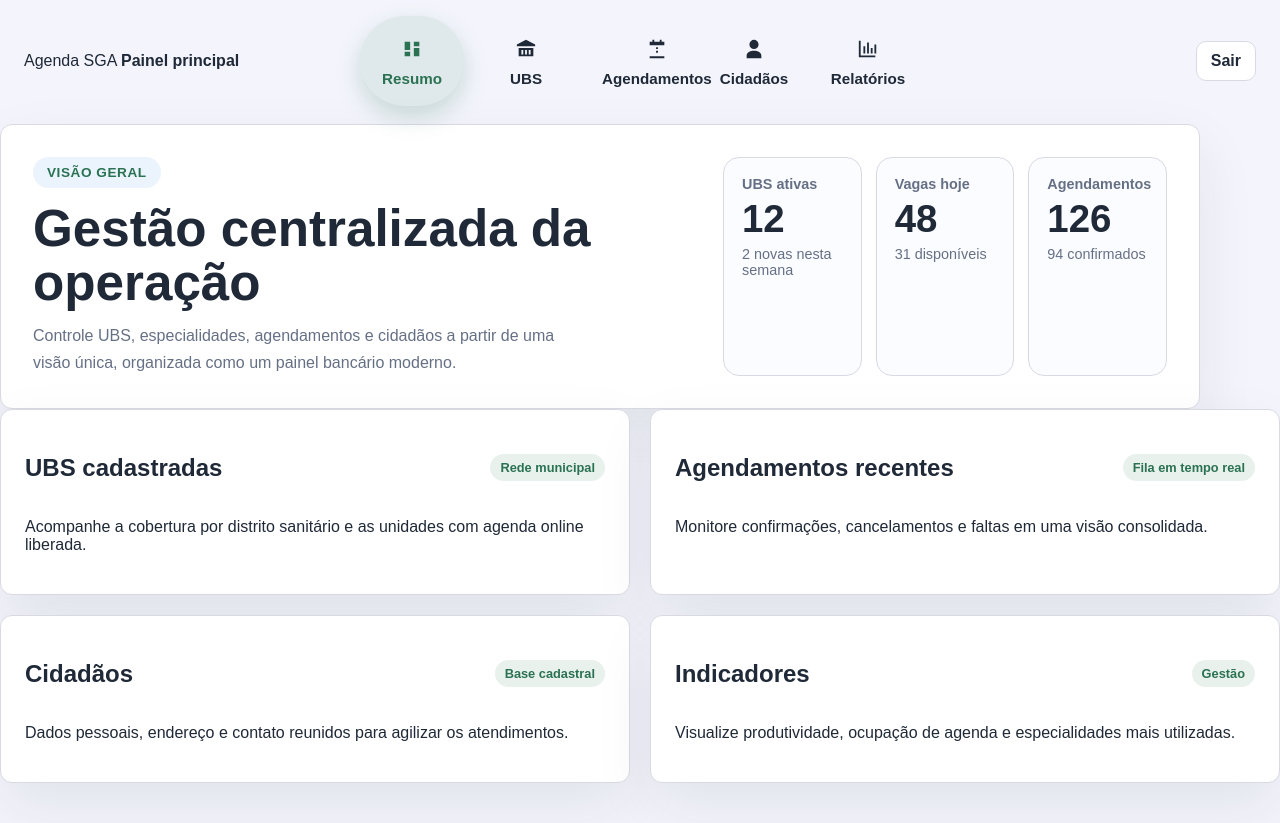
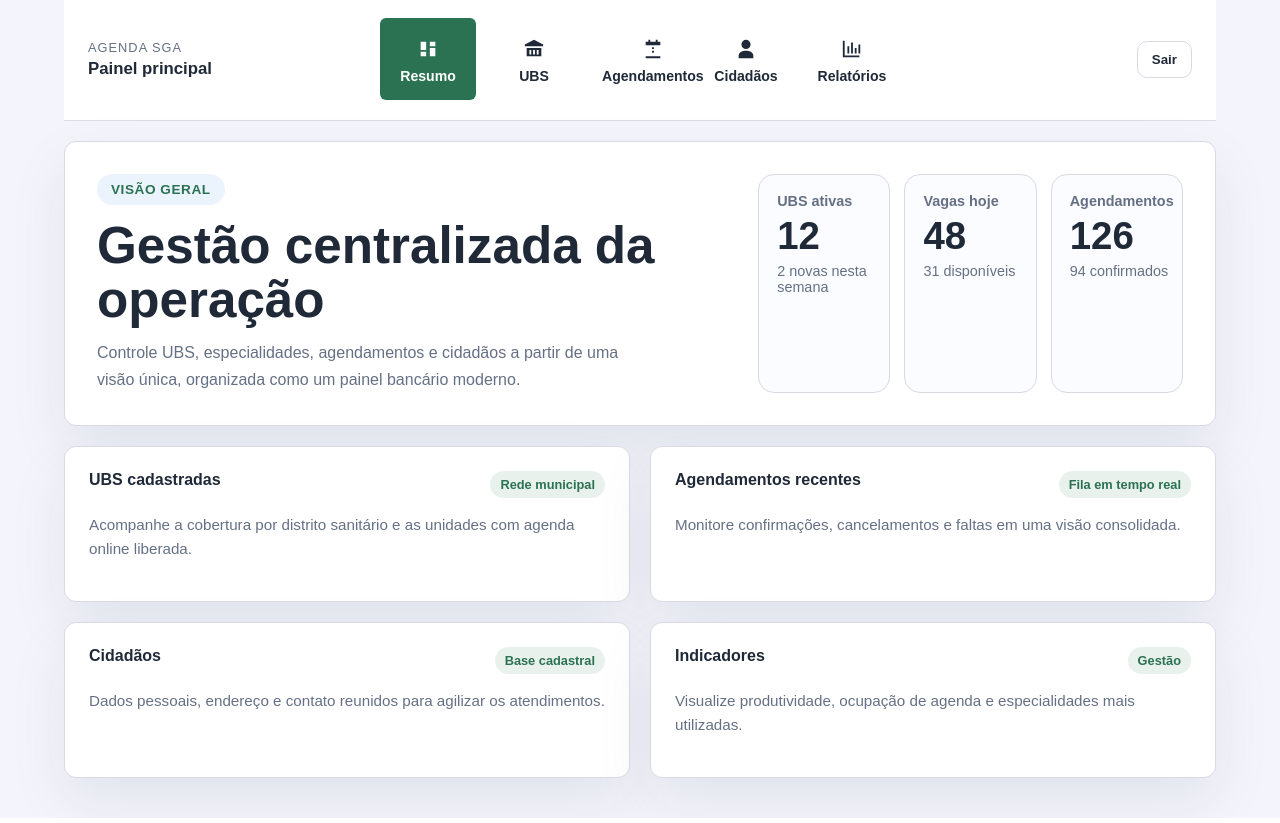
Before and after one commit to pierrecbrito/agenda-sga, a Django app: page /home/ in a window 1280 px wide. Run offline with Django 5.2, Linux system fonts and the light colour scheme; the visitor is signed in with stand-in values (Sample User, id 1).

Commit message:
feat: refine toasts and dashboard header

```diff
--- a/apps/core/templates/core/home.html
+++ b/apps/core/templates/core/home.html
@@ -46,7 +46,10 @@
           </a>
         </nav>
 
-        <a class="dashboard-topbar__action" href="{% url 'logout' %}">Sair</a>
+        <form method="post" action="{% url 'logout' %}" class="dashboard-topbar__logout-form">
+          {% csrf_token %}
+          <button class="dashboard-topbar__action" type="submit">Sair</button>
+        </form>
       </div>
     </header>
 
--- a/static/assets/css/main.css
+++ b/static/assets/css/main.css
@@ -6,6 +6,9 @@
   --text: #1f2937;
   --muted: #667085;
   --primary: #2A7252;
+  --primary-contrast: #ffffff;
+  --primary-soft: rgba(42, 114, 82, 0.12);
+  --info-bg: rgba(0, 99, 223, 0.1);
   --shadow: 0 24px 60px rgba(15, 23, 42, 0.08);
   --radius: 12px;
 }
@@ -86,204 +89,120 @@ body {
 }
 
 .feature-grid {
-    padding: 20px 24px 0;
   display: grid;
   grid-template-columns: repeat(auto-fit, minmax(180px, 1fr));
   gap: 16px;
-    width: 100%;
-    background: rgba(244, 245, 252, 0.88);
-    backdrop-filter: blur(18px);
-    border-bottom: 1px solid rgba(217, 217, 227, 0.9);
-    box-shadow: 0 10px 30px rgba(15, 23, 42, 0.04);
-  }
+  margin-top: 28px;
+}
 
-  .dashboard-topbar__inner {
-    width: min(100%, 1360px);
-    margin: 0 auto;
-    padding: 16px 24px 18px;
-    display: grid;
-    grid-template-columns: 1fr auto 1fr;
-    align-items: center;
-    gap: 20px;
-  }
+.feature-card {
+  background: #fbfcff;
+  border: 1px solid var(--surface-border);
+  border-radius: 16px;
+  padding: 18px;
+}
 
-  .dashboard-topbar__action {
-    justify-self: end;
-    text-decoration: none;
-    color: var(--text);
-    font-weight: 700;
-    padding: 10px 14px;
-    border-radius: 10px;
-    border: 1px solid var(--surface-border);
-    background: #fff;
-  }
+.feature-card__title {
+  margin: 0 0 8px;
+  font-size: 1rem;
+}
 
-  .dashboard-topbar__action:hover {
-    border-color: var(--primary);
-    color: var(--primary);
-  }
+.feature-card__text {
+  color: var(--muted);
+  font-size: 0.95rem;
+  line-height: 1.6;
+}
 
-  .dashboard-menu {
-    display: flex;
-    justify-content: center;
-    align-items: stretch;
-    gap: 10px;
-    flex-wrap: wrap;
-  }
+.dashboard-shell {
+  width: min(100%, 1200px);
+  margin: 0 auto;
+  display: grid;
+  gap: 20px;
+  padding: 0 24px 0;
+}
 
-  .dashboard-menu__link {
-    width: 104px;
-    min-height: 90px;
-    color: var(--text);
-    text-decoration: none;
-    font-weight: 700;
-    font-size: 0.9rem;
-    padding: 12px 10px 10px;
-    border-radius: 18px;
-    display: grid;
-    justify-items: center;
-    align-content: center;
-    gap: 8px;
-    text-align: center;
-    transition: transform 0.2s ease, background-color 0.2s ease, color 0.2s ease;
-  }
+.dashboard-topbar {
+  width: 100%;
+  background: #ffffff;
+  border-bottom: 1px solid rgba(217, 217, 227, 0.9);
+}
 
-  .dashboard-menu__link:hover {
-    transform: translateY(-1px);
-  }
+.dashboard-topbar__inner {
+  width: min(100%, 1360px);
+  margin: 0 auto;
+  padding: 18px 24px 20px;
+  display: grid;
+  grid-template-columns: 1fr auto 1fr;
+  align-items: center;
+  gap: 20px;
+}
 
-  .dashboard-menu__icon {
-    width: 28px;
-    height: 28px;
-    display: grid;
-    place-items: center;
-  }
+.dashboard-brand {
+  display: grid;
+  gap: 4px;
+}
 
-  .dashboard-menu__icon svg {
-    width: 22px;
-    height: 22px;
-    fill: currentColor;
-  }
+.dashboard-brand__label {
+  font-size: 0.8rem;
+  letter-spacing: 0.08em;
+  text-transform: uppercase;
+  color: var(--muted);
+}
 
-  .dashboard-menu__text {
-    line-height: 1.1;
-  }
+.dashboard-brand__title {
+  font-size: 1.05rem;
+}
 
-  .dashboard-menu__link:hover,
-  .dashboard-menu__link--active {
-    background: var(--primary);
-    color: #fff;
-    box-shadow: 0 10px 24px rgba(42, 114, 82, 0.22);
-  }
+.dashboard-menu {
+  display: flex;
+  justify-content: center;
+  align-items: stretch;
+  gap: 10px;
+  flex-wrap: wrap;
+}
 
-  .toast-stack {
-    position: fixed;
-    left: 50%;
-    bottom: 22px;
-    transform: translateX(-50%);
-    z-index: 50;
-    display: grid;
-    gap: 10px;
-    width: min(100%, 420px);
-    padding: 0 16px;
-    pointer-events: none;
-  }
-
-  .toast {
-    display: flex;
-    align-items: center;
-    gap: 12px;
-    min-height: 56px;
-    padding: 14px 18px;
-    border-radius: 999px;
-    border: 1px solid var(--surface-border);
-    background: rgba(255, 255, 255, 0.98);
-    box-shadow: 0 16px 40px rgba(15, 23, 42, 0.16);
-    animation: toast-bounce 3.4s ease-in-out infinite;
-    pointer-events: auto;
-  }
-
-  .toast__icon {
-    width: 32px;
-    height: 32px;
-    border-radius: 50%;
-    display: grid;
-    place-items: center;
-    flex: 0 0 32px;
-    color: var(--primary);
-    background: rgba(42, 114, 82, 0.12);
-  }
-
-  .toast__icon svg {
-    width: 18px;
-    height: 18px;
-    fill: currentColor;
-  }
-
-  .toast__text {
-    color: var(--text);
-    font-size: 0.95rem;
-    line-height: 1.4;
-  }
-
-  .toast--success {
-    border-color: rgba(42, 114, 82, 0.22);
-  }
-
-  .toast--success .toast__icon {
-    color: #2A7252;
-    background: rgba(42, 114, 82, 0.12);
-  }
-
-  .toast--error {
-    border-color: rgba(180, 35, 24, 0.24);
-  }
-
-  .toast--error .toast__icon {
-    color: #b42318;
-    background: rgba(180, 35, 24, 0.12);
-  }
-
-  .toast--info {
-    border-color: rgba(0, 99, 223, 0.22);
-  }
-
-  .toast--info .toast__icon {
-    color: #0063df;
-    background: rgba(0, 99, 223, 0.12);
-  }
-
-  .toast--warning {
-    border-color: rgba(175, 88, 0, 0.22);
-  }
-
-  .toast--warning .toast__icon {
-    color: #af5800;
-    background: rgba(175, 88, 0, 0.12);
-  }
-
-  @keyframes toast-bounce {
-    0%, 100% {
-      transform: translateY(0);
-    }
-    50% {
-      transform: translateY(-6px);
-    }
-  }
 .dashboard-menu__link {
+  width: 96px;
+  min-height: 82px;
   color: var(--text);
   text-decoration: none;
   font-weight: 700;
-  font-size: 0.95rem;
-  padding: 10px 14px;
-  border-radius: 999px;
-  transition: background-color 0.2s ease, color 0.2s ease;
+  font-size: 0.88rem;
+  padding: 10px 10px 8px;
+  border-radius: 6px;
+  display: grid;
+  justify-items: center;
+  align-content: center;
+  gap: 8px;
+  text-align: center;
+  transition: background-color 0.2s ease, color 0.2s ease, transform 0.2s ease;
+}
+
+.dashboard-menu__icon {
+  width: 24px;
+  height: 24px;
+  display: grid;
+  place-items: center;
+}
+
+.dashboard-menu__icon svg {
+  width: 22px;
+  height: 22px;
+  fill: currentColor;
+}
+
+.dashboard-menu__text {
+  line-height: 1.05;
 }
 
 .dashboard-menu__link:hover,
 .dashboard-menu__link--active {
-  background: rgba(42, 114, 82, 0.1);
-  color: var(--primary);
+  background: var(--primary);
+  color: #fff;
+}
+
+.dashboard-menu__link:hover {
+  transform: translateY(-1px);
 }
 
 .dashboard-topbar__action {
@@ -295,6 +214,11 @@ body {
   border-radius: 10px;
   border: 1px solid var(--surface-border);
   background: #fff;
+}
+
+.dashboard-topbar__logout-form {
+  justify-self: end;
+  margin: 0;
 }
 
 .dashboard-topbar__action:hover {
@@ -434,8 +358,144 @@ body {
   filter: brightness(0.95);
 }
 
+.toast-stack {
+  position: fixed;
+  left: 50%;
+  bottom: 22px;
+  transform: translateX(-50%);
+  z-index: 50;
+  display: grid;
+  justify-items: center;
+  gap: 10px;
+  width: min(100vw - 32px, max-content);
+  pointer-events: none;
+}
+
+.toast {
+  display: inline-flex;
+  align-items: center;
+  gap: 12px;
+  width: max-content;
+  max-width: calc(100vw - 32px);
+  min-height: 44px;
+  padding: 10px 14px;
+  border-radius: 999px;
+  border: 1px solid var(--surface-border);
+  background: #ffffff;
+  box-shadow: 0 16px 40px rgba(15, 23, 42, 0.16);
+  animation: toast-bounce 4s ease-in-out 1;
+  pointer-events: auto;
+  overflow: hidden;
+}
+
+.toast__icon {
+  width: 30px;
+  height: 30px;
+  border-radius: 50%;
+  display: grid;
+  place-items: center;
+  flex: 0 0 30px;
+  color: var(--primary);
+  background: var(--primary-soft);
+}
+
+.toast__icon svg {
+  width: 17px;
+  height: 17px;
+  fill: currentColor;
+}
+
+.toast__text {
+  color: var(--text);
+  font-size: 0.92rem;
+  line-height: 1.35;
+}
+
+.toast--success {
+  background: var(--primary);
+  border-color: rgba(255, 255, 255, 0.18);
+}
+
+.toast--success .toast__icon {
+  color: var(--primary);
+  background: rgba(255, 255, 255, 0.92);
+}
+
+.toast--success .toast__text {
+  color: #ffffff;
+}
+
+.toast--success .toast__icon svg {
+  fill: var(--primary);
+}
+
+.toast--error {
+  border-color: rgba(180, 35, 24, 0.24);
+}
+
+.toast--error .toast__icon {
+  color: #b42318;
+  background: rgba(180, 35, 24, 0.12);
+}
+
+.toast--info {
+  border-color: rgba(0, 99, 223, 0.22);
+}
+
+.toast--info .toast__icon {
+  color: #0063df;
+  background: var(--info-bg);
+}
+
+.toast--warning {
+  border-color: rgba(175, 88, 0, 0.22);
+}
+
+.toast--warning .toast__icon {
+  color: #af5800;
+  background: rgba(175, 88, 0, 0.12);
+}
+
+.toast.toast--hide {
+  opacity: 0;
+  transform: translateY(8px);
+  transition: opacity 0.3s ease, transform 0.3s ease;
+}
+
+@keyframes toast-bounce {
+  0%,
+  100% {
+    transform: translateY(0);
+  }
+
+  50% {
+    transform: translateY(-6px);
+  }
+}
+
 .form-error {
   margin: 0 0 16px;
   color: #b42318;
   font-size: 0.95rem;
 }
+
+@media (max-width: 960px) {
+  .dashboard-topbar__inner {
+    grid-template-columns: 1fr;
+    justify-items: center;
+    text-align: center;
+  }
+
+  .dashboard-topbar__action {
+    justify-self: center;
+  }
+
+  .dashboard-hero,
+  .dashboard-grid {
+    grid-template-columns: 1fr;
+  }
+
+  .dashboard-hero__stats {
+    grid-template-columns: 1fr;
+  }
+}
--- /dev/null
+++ b/static/assets/js/toasts.js
@@ -0,0 +1,10 @@
+document.addEventListener("DOMContentLoaded", () => {
+  const toasts = document.querySelectorAll(".toast");
+
+  toasts.forEach((toast) => {
+    window.setTimeout(() => {
+      toast.classList.add("toast--hide");
+      window.setTimeout(() => toast.remove(), 300);
+    }, 4000);
+  });
+});
--- a/templates/base.html
+++ b/templates/base.html
@@ -32,6 +32,7 @@
       {% endif %}
     </section>
     <script src="{% static 'assets/js/cpf-mask.js' %}" defer></script>
+    <script src="{% static 'assets/js/toasts.js' %}" defer></script>
     {% block scripts %}{% endblock %}
   </body>
 </html>
```
